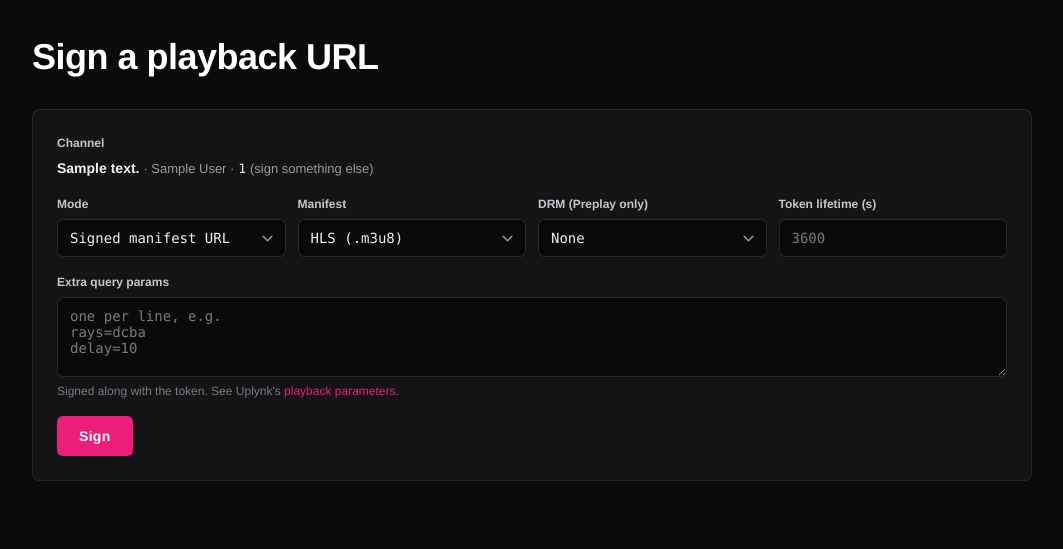
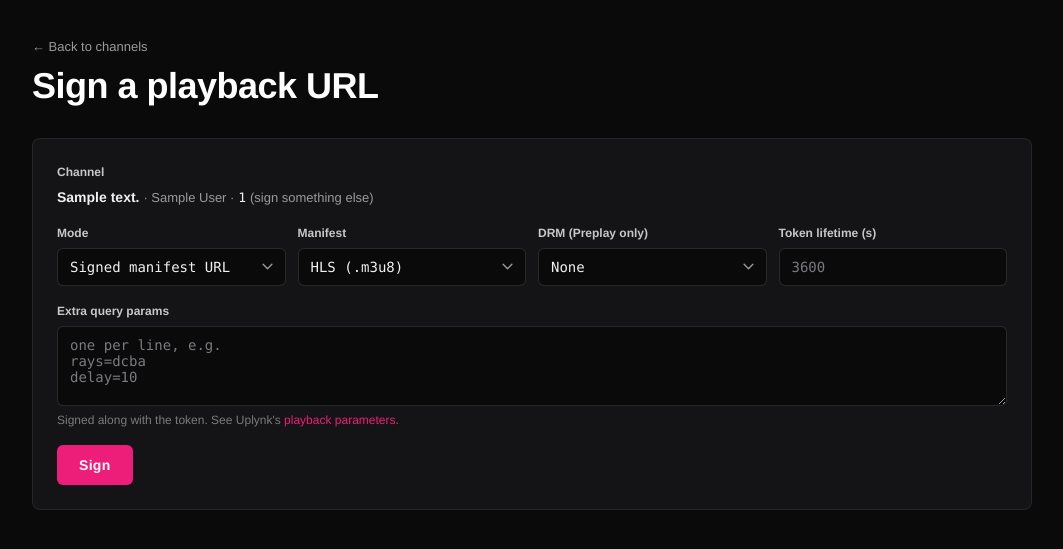
Before and after one commit to jj358mhz/player_test_harness, a Flask app: page /sign?channel=1 in a window 1280 px wide. Shown: the part 56-605 px from the top of the page, without its empty margins (108-1171 px from the left). Run offline with Flask 3, Linux system fonts and the light colour scheme; a user stored in the database is signed in; tables that the repository leaves empty hold one stand-in row (values such as "Sample post"); some libraries are stand-ins or nearby versions.

Commit message:
fix: Back to channels link on the Sign URL page (v3.0.1) (#14)
Opened from a channel's Advanced… button, the page now links back to the
dashboard at that channel's card.

Co-authored-by: Claude Opus 5.5 <noreply@anthropic.com>

```diff
--- a/app/static/css/app.css
+++ b/app/static/css/app.css
@@ -235,6 +235,17 @@ code {
     justify-content: space-between;
     align-items: center;
     margin-bottom: 32px;
+}
+
+.back-link {
+    display: inline-block;
+    margin-bottom: 8px;
+    font-size: 13px;
+    color: var(--text-dim);
+}
+
+.back-link:hover {
+    color: var(--text-primary);
 }
 
 .page-header h1 {
--- a/app/templates/main/sign.html
+++ b/app/templates/main/sign.html
@@ -3,7 +3,12 @@
 
 {% block content %}
 <div class="page-header">
-    <h1>Sign a playback URL</h1>
+    <div>
+        {% if channel %}
+        <a class="back-link" href="{{ url_for('main.index') }}#channel-{{ channel.id }}">← Back to channels</a>
+        {% endif %}
+        <h1>Sign a playback URL</h1>
+    </div>
 </div>
 
 {% if not accounts %}
--- a/pyproject.toml
+++ b/pyproject.toml
@@ -1,6 +1,6 @@
 [project]
 name = "player-test-harness"
-version = "3.0.0"
+version = "3.0.1"
 description = "Uplynk playback triage harness: signed playback, channel sync, and low-latency monitoring"
 readme = "README.md"
 requires-python = ">=3.12"
```
Also changed, not shown: tests/test_pages.py (+7 -0 lines), CHANGELOG.md, 1 other file.
